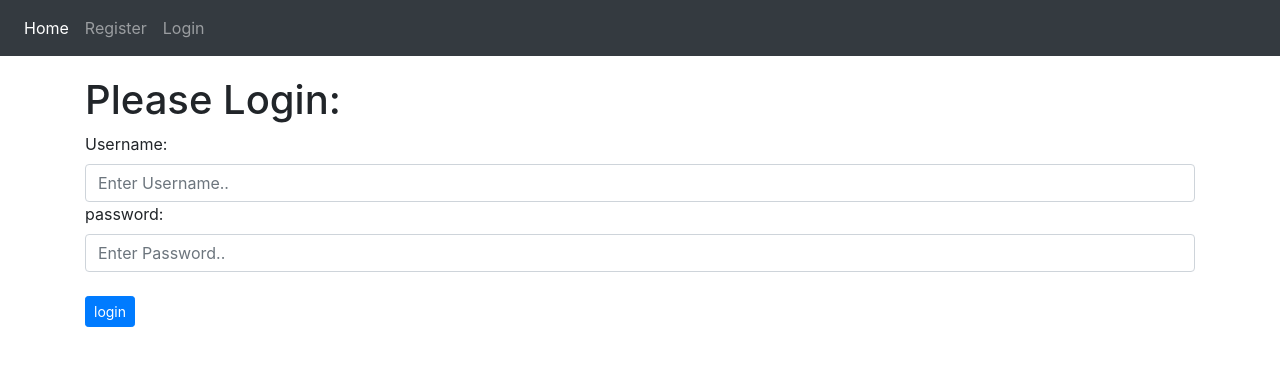
After one commit to hasibkyau/django_2nd_Project_Authentiaction, a Django app: page /login/ in a window 1280 px wide. The commit adds this page. Shown: the top 366 px of the page. Run offline with Django 4.2, Linux system fonts and the light colour scheme.

Commit message:
user login part-1

```diff
--- a/login_app/urls.py
+++ b/login_app/urls.py
@@ -6,5 +6,7 @@ app_name = 'login_app'
 
 urlpatterns = [
     path('', views.index, name='index'),
-    path('register/', views.register, name='register')
+    path('register/', views.register, name='register'),
+    path('login/', views.login_page, name='login'),
+    path('user_login/', views.user_login, name='user_login')
 ]
--- a/login_app/views.py
+++ b/login_app/views.py
@@ -1,5 +1,10 @@
 from django.shortcuts import render
 from login_app.forms import UserForm, UserInfoForm
+
+from django.contrib.auth import authenticate, login, logout
+from django.http import HttpResponseRedirect, HttpResponse
+from django.contrib.auth.decorators import login_required
+from django.urls import reverse
 # Create your views here.
 
 def index(request):
@@ -33,3 +38,27 @@ def register(request):
 
     diction = {'user_form':user_form, 'user_info_form': user_info_form, 'registered':registered}
     return render(request, 'login_app/register.html', context=diction)
+
+
+def login_page(request):
+    return render(request, 'login_app/login.html')
+
+def user_login(request):
+    if request.method == 'POST':
+        username = request.POST.get('username')
+        password = request.POST.get('password')
+
+        user = authenticate(username=username, password=password)
+
+        if user:
+            if user.is_active:
+                login(request, user)
+                return HttpResponseRedirect(reverse('login_app:index'))
+            else:
+                return HttpResponse("Account is not active!")
+
+        else:
+            return HttpResponse("Login Details are Wrong!")
+
+    else:
+        return render(request, 'login_app/login.html', context={})
--- a/templates/login_app/base.html
+++ b/templates/login_app/base.html
@@ -20,6 +20,9 @@
        <li class="nav-item">
         <a class="nav-link" href="{% url 'login_app:register' %}">Register</a>
        </li>
+       <li class="nav-item">
+        <a class="nav-link" href="{% url 'login_app:login' %}">Login</a>
+       </li>
      </ul>
    </nav>
 
--- /dev/null
+++ b/templates/login_app/login.html
@@ -0,0 +1,14 @@
+{% extends 'login_app/base.html' %}
+{% block body_block %}
+<h1>Please Login:</h1>
+<form action="{% url 'login_app:user_login' %}" method="POST">
+  <label for="username">Username:</label>
+  <input class="form-control" type="text" name="username" value="" placeholder="Enter Username.." required>
+
+  <label for="password">password:</label>
+  <input class="form-control" type="password" name="password" value="" placeholder="Enter Password.." required>
+  {% csrf_token %}
+  <br>
+  <input class="btn btn-primary btn-sm" type="submit" name="submit" value="login">
+</form>
+{% endblock %}
```
Also changed, not shown: db.sqlite3.
